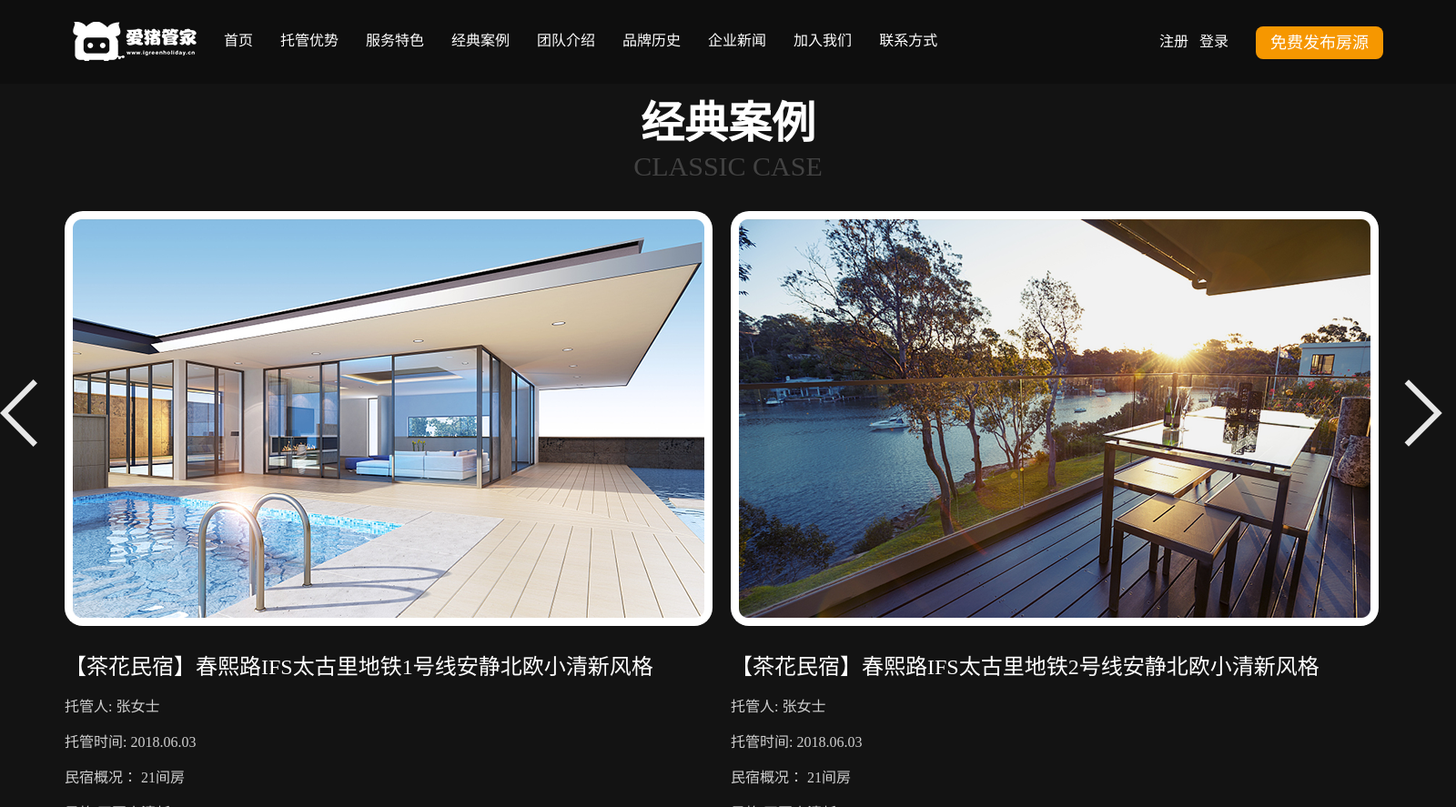
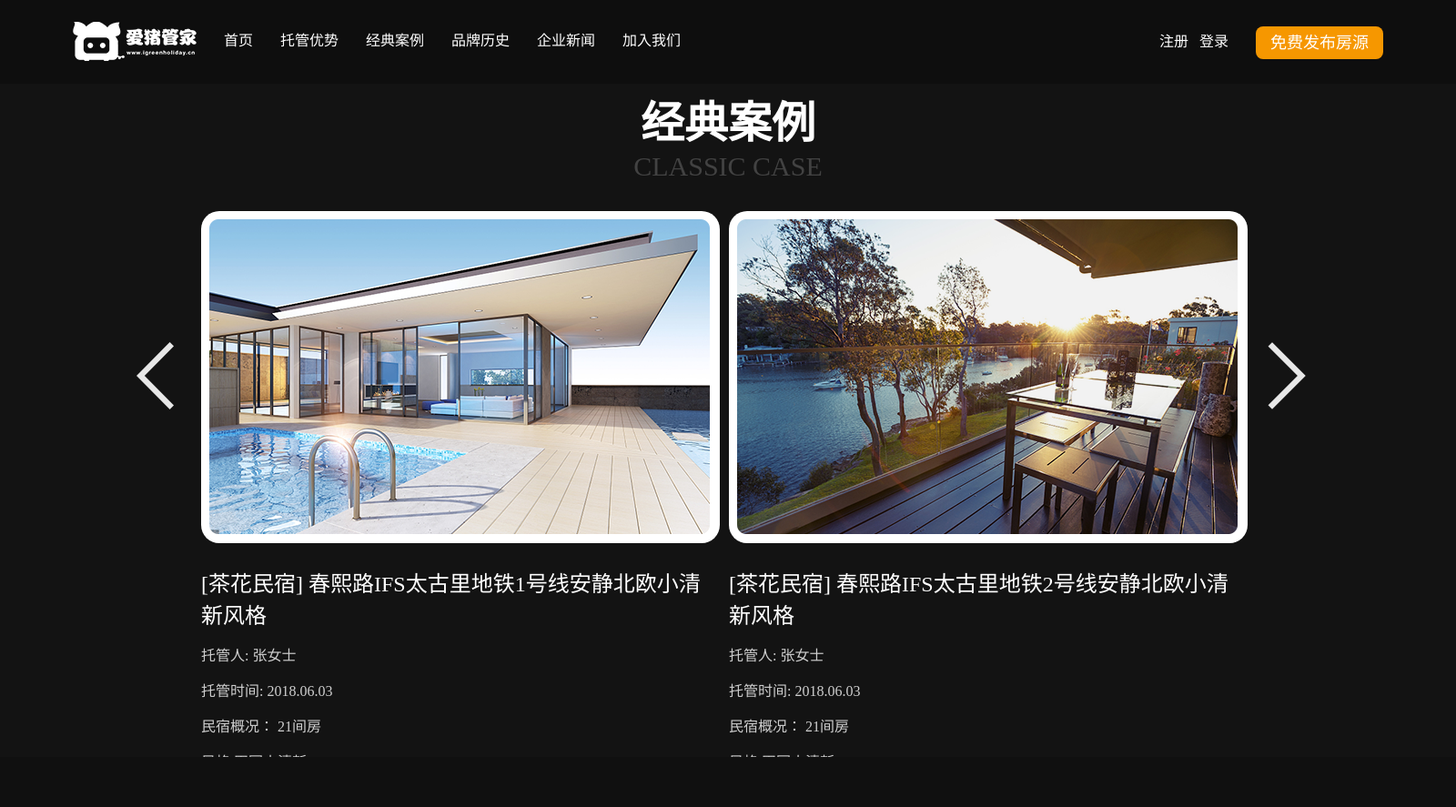
Before and after one commit to bobos008/study_web, a Django app: page /indexs/classicCase/ in a window 1600 px wide. Shown: the whole page at 91% size. After the commit the page ends 832 px from the top, so only its background shows below. Run offline with Django 3.2, Linux system fonts and the light colour scheme.

Commit message:
完成前端页面自适应

```diff
--- a/lovepig_manager/static/css/classic-case.css
+++ b/lovepig_manager/static/css/classic-case.css
@@ -4,7 +4,7 @@ body {
 
 .content {
     overflow: hidden;
-    min-width: 1600px;
+    min-width: 1300px;
 }
 .all-title {
     width: 100%;
@@ -23,7 +23,7 @@ body {
     text-align: center;
 }
 .cases {
-    width: 1600px;
+    width: 1300px;
     overflow: hidden;
     margin: 0 auto;
     margin-top: 2%;
@@ -37,18 +37,18 @@ body {
 }
 .case {
     float: left;
-    width: 1452px;
+    width: 1152px;
     overflow: hidden;
     margin: 0 auto;
-    height: 655px;
+    height: 600px;
     position: relative;
 }
 .case > ul {
     /* position: relative; */
     overflow: hidden;
-    height: 655px;
+    height: 600px;
     margin: 0 auto;
-    width: 4000px;
+    width: 3000px;
 }
 .right-case {
     float: left;
@@ -58,21 +58,22 @@ body {
     height: 456px;
 }
 .right-case > img {
-    margin-top: 450%;
+    margin-top: 350%;
 }
 .left-case > img {
-    margin-top: 450%;
+    margin-top: 350%;
 }
 
 .case > ul > li {
     float: left;
     position: relative;
     overflow: hidden;
-    margin-right: 20px;
+    width: 570px;
+    margin-right: 10px;
 }
 .banner {
-    height: 456px;
-    width: 712px;
+    width: 570px;
+    height: 365px;
     background-color: white;
     border-radius: 20px;
 }
--- a/lovepig_manager/static/css/style.css
+++ b/lovepig_manager/static/css/style.css
@@ -85,8 +85,8 @@ a {text-decoration: none;}
 
 @media screen and (max-width: 1400px) {
     .header { min-width: 1100px;}
-    .logo {margin-left: 2px;}
+    .logo {margin-left: 10px;}
     .menus > li {margin-left: 15px;}
-    .operate {margin-right: 2px;}
+    .operate {margin-right: 10px;}
     .operate > ul {margin-right: 15px;}
 }
--- a/lovepig_manager/templates/base.html
+++ b/lovepig_manager/templates/base.html
@@ -17,13 +17,11 @@
             <ul class="menus">
                 <li><a href="/indexs/index">首页</a></li>
                 <li><a href="/indexs/advantage">托管优势</a></li>
-                <li><a href="#">服务特色</a></li>
                 <li><a href="/indexs/classicCase">经典案例</a></li>
-                <li><a href="#">团队介绍</a></li>
                 <li><a href="/indexs/brandHistory">品牌历史</a></li>
                 <li><a href="/indexs/corporateNews">企业新闻</a></li>
                 <li><a href="#">加入我们</a></li>
-                <li><a href="#">联系方式</a></li>
+                {% comment %} <li><a href="#">联系方式</a></li> {% endcomment %}
             </ul>
             <div class="operate">
                 <ul>
--- a/lovepig_manager/templates/indexs/advantage.html
+++ b/lovepig_manager/templates/indexs/advantage.html
@@ -42,7 +42,7 @@
             $('.show-li').hover(function() {
                 $(this).children('div').eq(0).css({'color': '#f98000'});
                 $(this).children('p').css('color', '#f98000');
-                $(this).css({'border-bottom': '5px #f98000 solid', 'border-top': '5px #f98000 solid'});
+                $(this).css({'border-bottom': '3px #f98000 solid', 'border-top': '3px #f98000 solid'});
             });
             $('.show-li').mouseleave(function() {
                 $(this).children('div').eq(0).css('color', 'white');
--- a/lovepig_manager/templates/indexs/classic-case.html
+++ b/lovepig_manager/templates/indexs/classic-case.html
@@ -23,7 +23,7 @@
                             <img src="/static/imgs/banner1.png" alt="">
                         </div>
                         <div class="describe">
-                            <div class="describe-title">【茶花民宿】春熙路IFS太古里地铁1号线安静北欧小清新风格</div>
+                            <div class="describe-title">[茶花民宿]  春熙路IFS太古里地铁1号线安静北欧小清新风格</div>
                             <ul>
                                 <li>
                                     <label for="">托管人:</label>
@@ -49,7 +49,7 @@
                             <img src="/static/imgs/banner2.png" alt="">
                         </div>
                         <div class="describe">
-                            <div class="describe-title">【茶花民宿】春熙路IFS太古里地铁2号线安静北欧小清新风格</div>
+                            <div class="describe-title">[茶花民宿]  春熙路IFS太古里地铁2号线安静北欧小清新风格</div>
                             <ul>
                                 <li>
                                     <label for="">托管人:</label>
@@ -75,7 +75,7 @@
                             <img src="/static/imgs/banner1.png" alt="">
                         </div>
                         <div class="describe">
-                            <div class="describe-title">【茶花民宿】春熙路IFS太古里地铁3号线安静北欧小清新风格</div>
+                            <div class="describe-title">[茶花民宿]  春熙路IFS太古里地铁3号线安静北欧小清新风格</div>
                             <ul>
                                 <li>
                                     <label for="">托管人:</label>
@@ -133,7 +133,7 @@
 {% block page_script %}
     <script>
         $(function() {
-            x_val = 732
+            x_val = 580
             $('.left-case').click(function() {
                 var nowTime = new Date().getTime();
                 var clickTime = $(this).attr("clicktime");
```
Also changed, not shown: lovepig_manager/static/css/brand-history.css (+23 -12 lines), lovepig_manager/static/css/corporate-news.css (+4 -3 lines), lovepig_manager/static/imgs/0banner1.png (deleted), lovepig_manager/static/imgs/0banner2.png (deleted), lovepig_manager/static/imgs/banner1.png, lovepig_manager/static/imgs/banner2.png.
